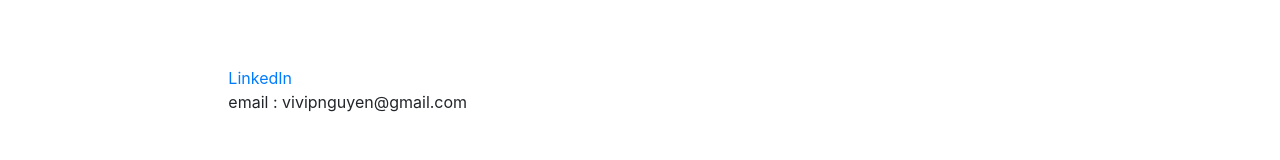
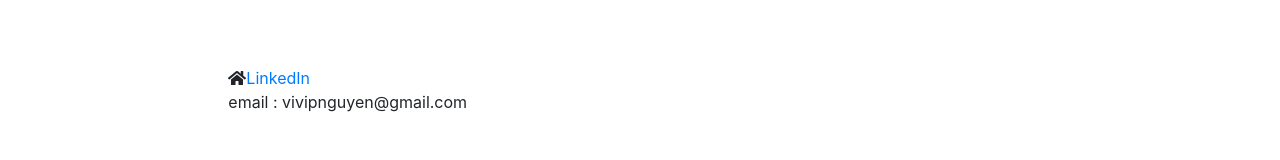
Before and after one commit to vivsnguyen/react-portfolio-garrett, a React (Create React App) app: page /contact in a window 1280 px wide. Shown: the part 266-426 px from the top of the page. Built offline with nearby package versions, Linux system fonts and the light colour scheme.

Commit message:
Font Awesome styling

```diff
--- a/src/pages/ContactPage.js
+++ b/src/pages/ContactPage.js
@@ -1,6 +1,10 @@
 import React from 'react';
 import Hero from '../components/Hero';
 import Content from '../components/Contents';
+
+// get our fontawesome imports
+import { faHome } from "@fortawesome/free-solid-svg-icons";
+import { FontAwesomeIcon } from "@fortawesome/react-fontawesome";
 
 function ContactPage(props) {
 
@@ -9,6 +13,7 @@
             <Hero title={props.title} />
 
             <Content>
+            <FontAwesomeIcon icon={faHome} />
             <a href="https://www.linkedin.com/in/thuyvi-nguyen/">LinkedIn</a>
 
             <p>email : vivipnguyen@gmail.com</p>
```
